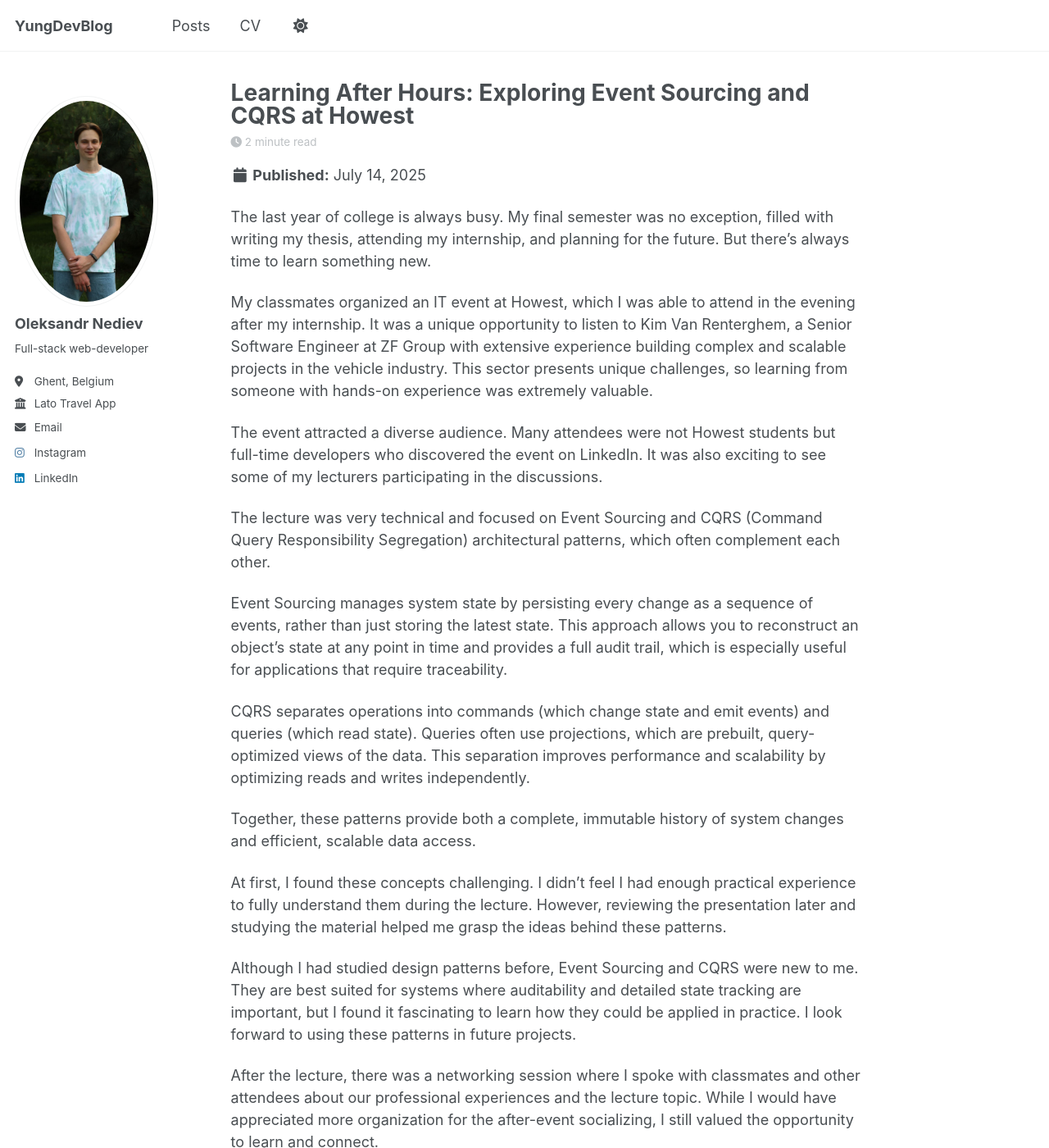
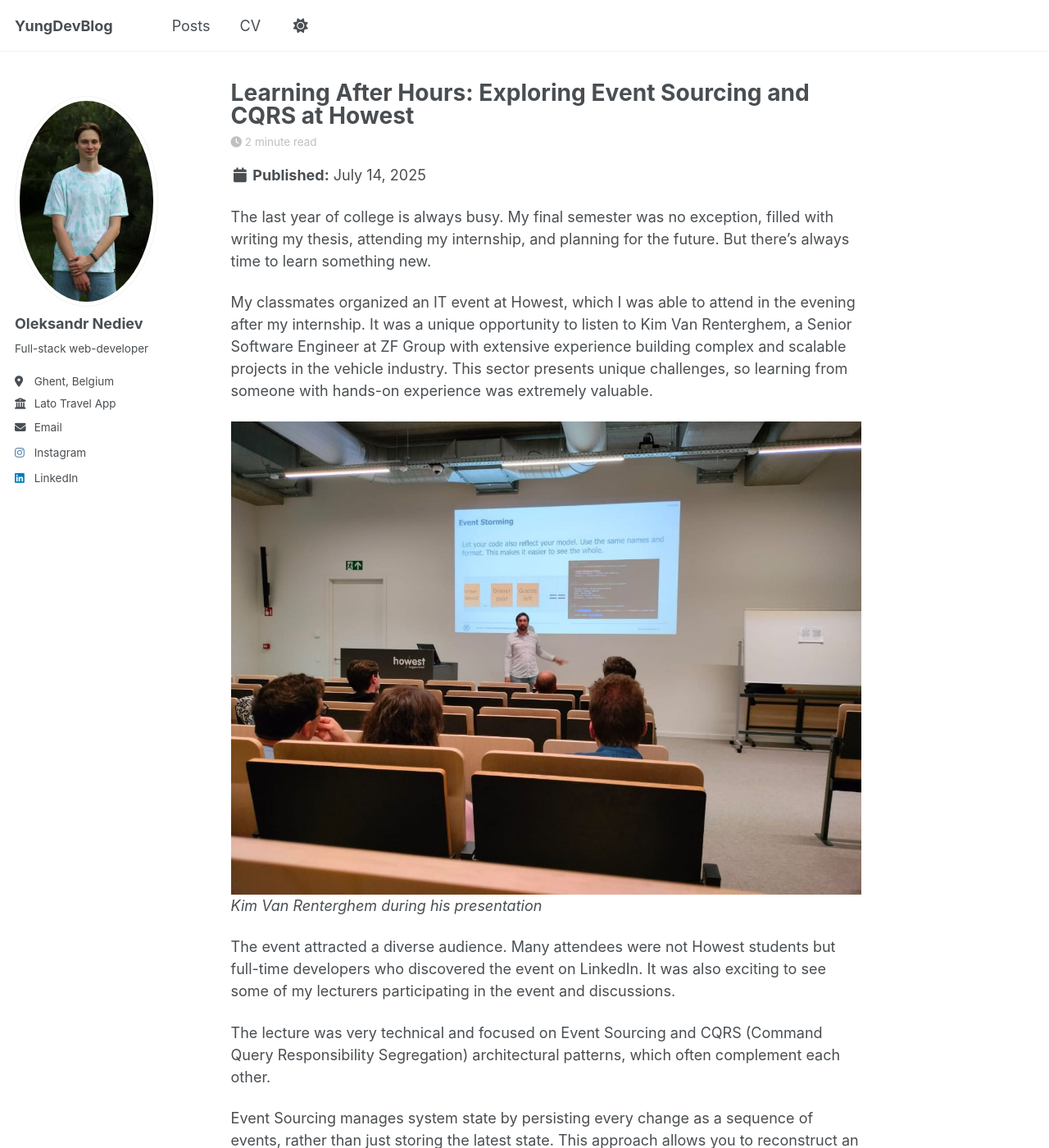
Before and after one commit to nedev-v/My-blog, a Jekyll site: the page built from _posts/2025-05-27-event-sourcing-cqrs.md, in a window 1280 px wide and 1400 px high. Shown: the whole window at 82% size. Built offline with Jekyll 4.4.1, drawn with Linux system fonts in a browser that asks for light colours; a script that is not in the unit is left out.

Commit message:
Add photos to the posts

```diff
--- a/_posts/2025-05-27-event-sourcing-cqrs.md
+++ b/_posts/2025-05-27-event-sourcing-cqrs.md
@@ -12,7 +12,10 @@ The last year of college is always busy. My final semester was no exception, fil
 
 My classmates organized an IT event at Howest, which I was able to attend in the evening after my internship. It was a unique opportunity to listen to Kim Van Renterghem, a Senior Software Engineer at ZF Group with extensive experience building complex and scalable projects in the vehicle industry. This sector presents unique challenges, so learning from someone with hands-on experience was extremely valuable.
 
-The event attracted a diverse audience. Many attendees were not Howest students but full-time developers who discovered the event on LinkedIn. It was also exciting to see some of my lecturers participating in the discussions.
+![Kim Van Renterghem during the lecture]({{ site.baseurl }}/images/posts/cqrs_event.jpg)
+*Kim Van Renterghem during his presentation*
+
+The event attracted a diverse audience. Many attendees were not Howest students but full-time developers who discovered the event on LinkedIn. It was also exciting to see some of my lecturers participating in the event and discussions.
 
 The lecture was very technical and focused on Event Sourcing and CQRS (Command Query Responsibility Segregation) architectural patterns, which often complement each other.
 
```
Also changed, not shown: _posts/2025-07-18-mollie-event.md (+12 -0 lines), images/posts/amster.jpg (added), images/posts/cqrs_event.jpg (added), images/posts/korlijn_mollie.jpg (added), 2 other files.
